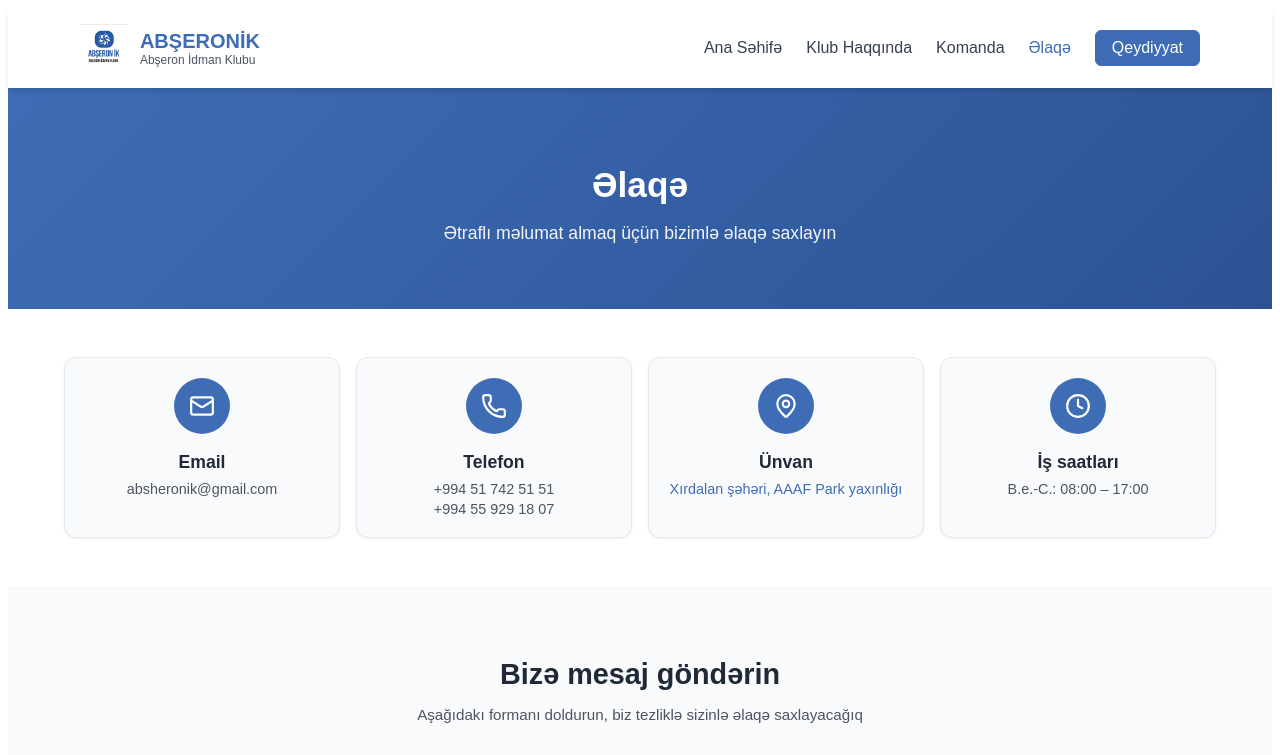
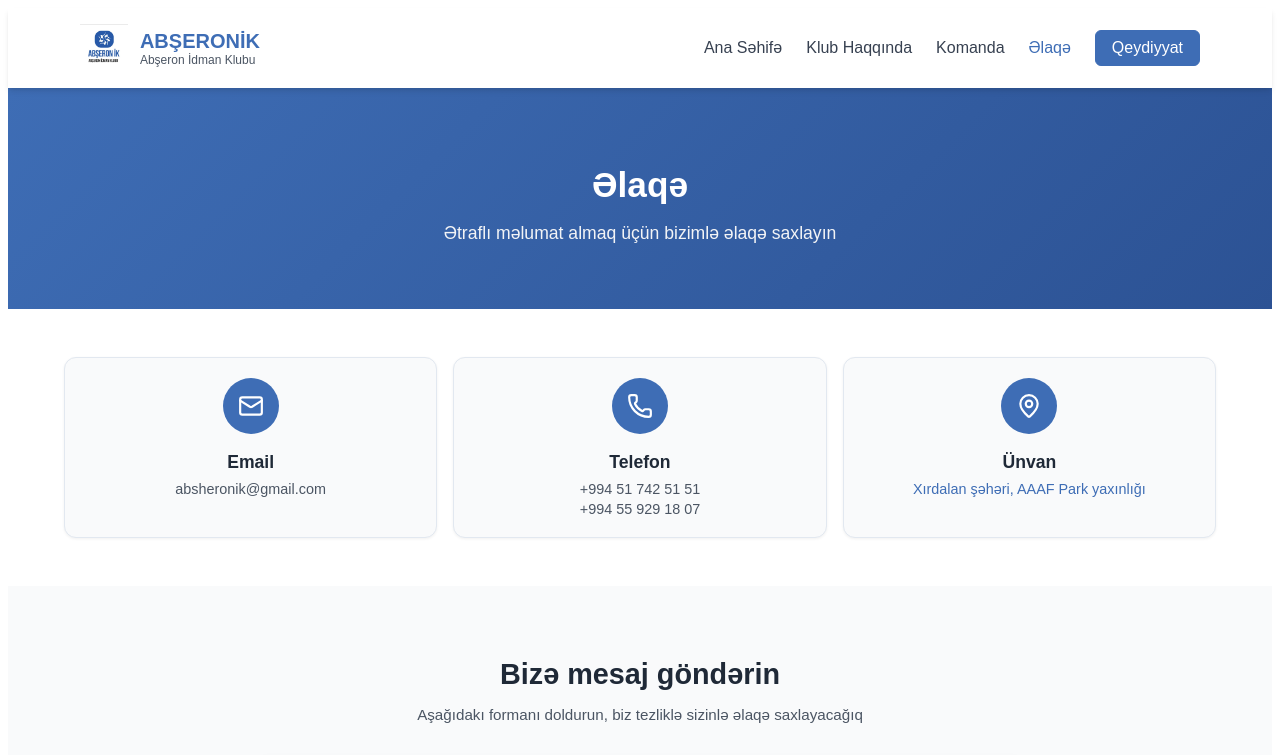
Before and after one commit to EminS17/absheron-ik, a React (Vite) app: page /contact in a window 1280 px wide. Shown: the top 755 px of the page. Built offline with nearby package versions, Linux system fonts and the light colour scheme.

Commit message:
Remove work hours section from Contact page

```diff
--- a/src/components/Contact.jsx
+++ b/src/components/Contact.jsx
@@ -1,5 +1,5 @@
 import React, { useState } from 'react';
-import { Mail, Phone, MapPin, Clock, Send } from 'lucide-react';
+import { Mail, Phone, MapPin, Send } from 'lucide-react';
 import emailjs from '@emailjs/browser';
 
 // Встроенная SVG-иконка WhatsApp
@@ -104,9 +104,9 @@ export default function Contact() {
     sectionWhite: { padding: '48px 16px', backgroundColor: '#ffffff' },
     sectionGray: { padding: '48px 16px', backgroundColor: '#f9fafb' },
     container: { maxWidth: '1152px', margin: '0 auto' },
-    grid4: {
+    grid3: {
       display: 'grid',
-      gridTemplateColumns: 'repeat(auto-fit, minmax(220px, 1fr))',
+      gridTemplateColumns: 'repeat(auto-fit, minmax(240px, 1fr))',
       gap: '16px'
     },
     card: {
@@ -199,10 +199,10 @@ export default function Contact() {
         </div>
       </section>
 
-      {/* Contact Info */}
+      {/* Contact Info (3 карточки) */}
       <section style={styles.sectionWhite}>
         <div style={styles.container}>
-          <div style={styles.grid4}>
+          <div style={styles.grid3}>
 
             {/* Email */}
             <div style={styles.card}>
@@ -215,7 +215,7 @@ export default function Contact() {
               </a>
             </div>
 
-            {/* Telefon (С двумя номерами) */}
+            {/* Telefon */}
             <div style={styles.card}>
               <div style={styles.iconWrapper}>
                 <Phone color="#ffffff" size={26} />
@@ -243,15 +243,6 @@ export default function Contact() {
               >
                 Xırdalan şəhəri, AAAF Park yaxınlığı
               </a>
-            </div>
-
-            {/* İş saatları */}
-            <div style={styles.card}>
-              <div style={styles.iconWrapper}>
-                <Clock color="#ffffff" size={26} />
-              </div>
-              <h3 style={styles.cardTitle}>İş saatları</h3>
-              <p style={{ ...styles.cardLink, margin: 0 }}>B.e.-C.: 08:00 – 17:00</p>
             </div>
 
           </div>
```
